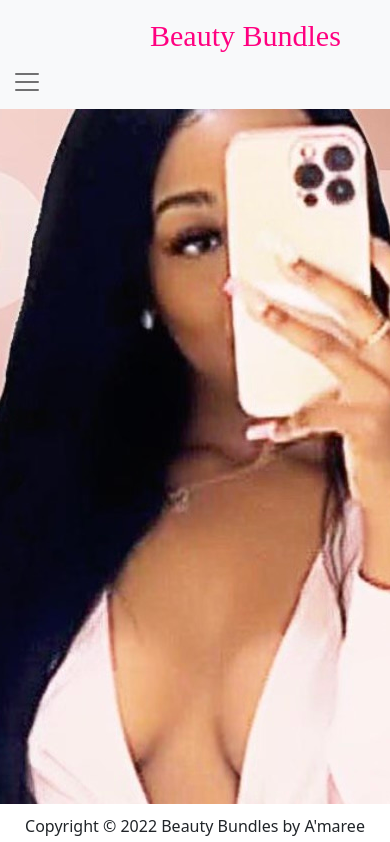
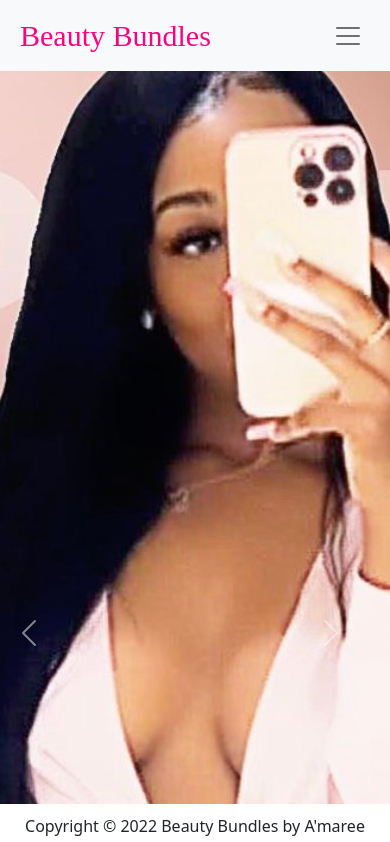
Before and after one commit to damian-98/Amaree_Website, a React (Create React App) app: page / in a window 390 px wide. Shown: the top 842 px of the page. Built offline with nearby package versions, Linux system fonts and the light colour scheme.

Commit message:
added new features to home screen and fixed some css

```diff
--- a/src/App.css
+++ b/src/App.css
@@ -40,24 +40,24 @@ body {
   }
 }
 
-@media screen and (max-width: 1050px) {
+/* @media screen and (max-width: 1050px) {
   #nav-logo {
     color: #ff0080;
     font-size: 30px;
     font-family: 'Satisfy', cursive;
     margin-left: 450px;
   }
-}
+} */
 
-@media screen and (max-width: 1000px) {
+/* @media screen and (max-width: 1000px) {
   #nav-logo {
   color: #ff0080;
   font-size: 30px;
   font-family: 'Satisfy', cursive;
   margin-left: 350px;
   }
-}
-
+} */
+/*
 @media screen and (max-width: 950px) {
   #nav-logo {
     color: #ff0080;
@@ -65,22 +65,25 @@ body {
     font-family: 'Satisfy', cursive;
     margin-left: 350px;
   }
-}
+} */
 
-@media screen and (max-width: 900px) {
+
+
+@media screen and (max-width: 1000px) {
   #nav-logo {
     color: #ff0080;
     font-size: 30px;
     font-family: 'Satisfy', cursive;
-    margin-left: 300px;
+    margin-left: 20px;
+
+
   }
 }
-
-@media screen and (max-width: 800px) {
+/* @media screen and (max-width: 800px) {
   #nav-logo {
     color: #ff0080;
     font-size: 30px;
     font-family: 'Satisfy', cursive;
     margin-left: 150px;
   }
-}
+} */
--- a/src/Navbar.css
+++ b/src/Navbar.css
@@ -24,5 +24,8 @@
 }
 
  a {
-   margin-right: 30px
+    margin-right: 30px;
+    position: relative;
+    color: #000;
+    text-decoration: none;
  }
--- a/src/components/Home.js
+++ b/src/components/Home.js
@@ -1,12 +1,55 @@
-import React from "react";
-// import images from "./img/0629445A-D203-4D56-8702-C9641091A0EF.jpeg";
+// import React from "react";
+// // import images from "./img/0629445A-D203-4D56-8702-C9641091A0EF.jpeg";
+
+// function Home() {
+//   return (
+//     <div>
+//       <div className="home"></div>
+//     </div>
+//   );
+// }
+
+// export default Home;
+
+import React, { useState } from "react";
+import Carousel from "react-bootstrap/Carousel";
 
 function Home() {
+  const [index, setIndex] = useState(0);
+
+  const handleSelect = (selectedIndex, e) => {
+    setIndex(selectedIndex);
+  };
+
   return (
-    <div>
-      <div className="home"></div>
-    </div>
+    <Carousel activeIndex={index} onSelect={handleSelect}>
+      <Carousel.Item>
+        <div>
+          <div className="home"></div>
+        </div>
+        <Carousel.Caption></Carousel.Caption>
+      </Carousel.Item>
+      <Carousel.Item>
+        <div>
+          <div className="home"></div>
+        </div>
+        <Carousel.Caption></Carousel.Caption>
+      </Carousel.Item>
+      {/* <Carousel.Item>
+        <img
+          className="d-block w-100"
+          src="holder.js/800x400?text=Third slide&bg=20232a"
+          alt="Third slide"
+        />
+
+        <Carousel.Caption>
+          <h3>Third slide label</h3>
+          <p>
+            Praesent commodo cursus magna, vel scelerisque nisl consectetur.
+          </p>
+        </Carousel.Caption>
+      </Carousel.Item> */}
+    </Carousel>
   );
 }
-
 export default Home;
```
